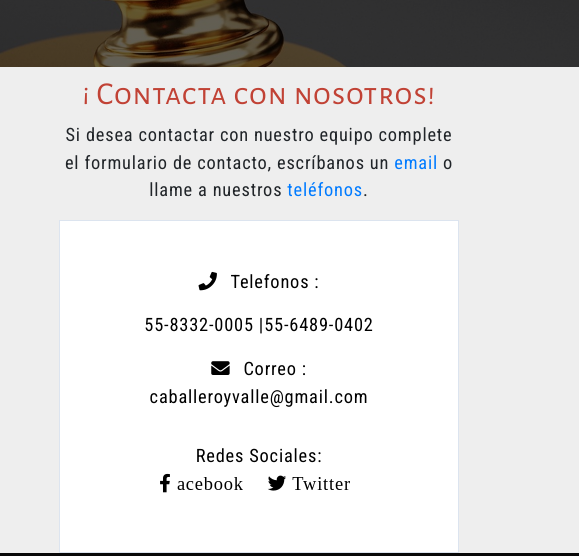
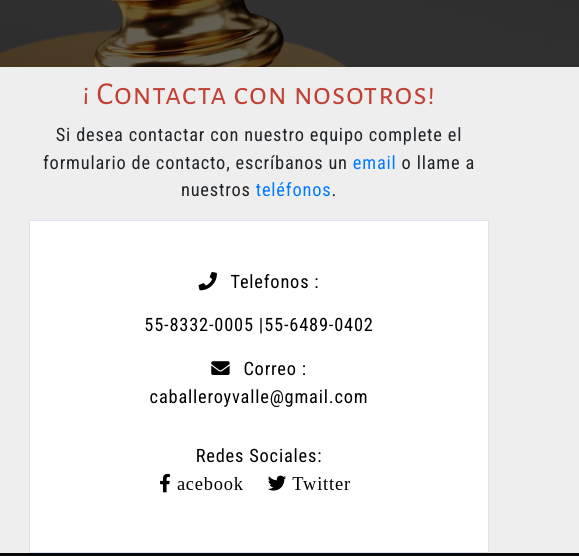
Before and after one commit to Gamaliel-hub/CavalleroValle, a plain HTML site: page contactanos.html in a window 1280 px wide. Shown: the part 263-819 px from the top of the page, 701-1280 px from the left. Drawn offline with nearby package versions, Linux system fonts and the light colour scheme.

Commit message:
Update styles.css

```diff
--- a/css/styles.css
+++ b/css/styles.css
@@ -345,5 +345,5 @@ h1,h2,h3,h4,h5,h6
 }
 .p-c
 {
-  padding: 0 120px;
+  padding: 0 90px;
 }
```
